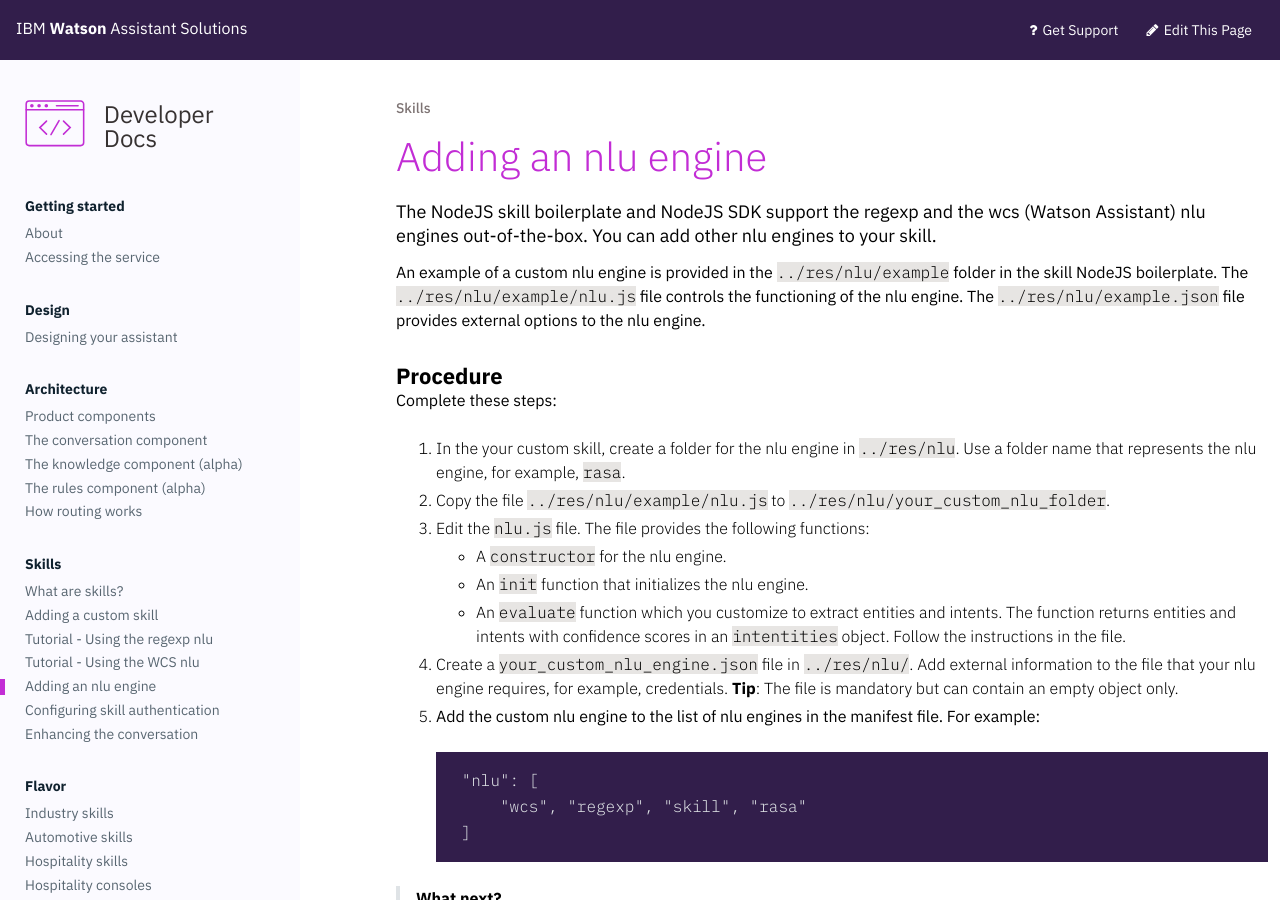
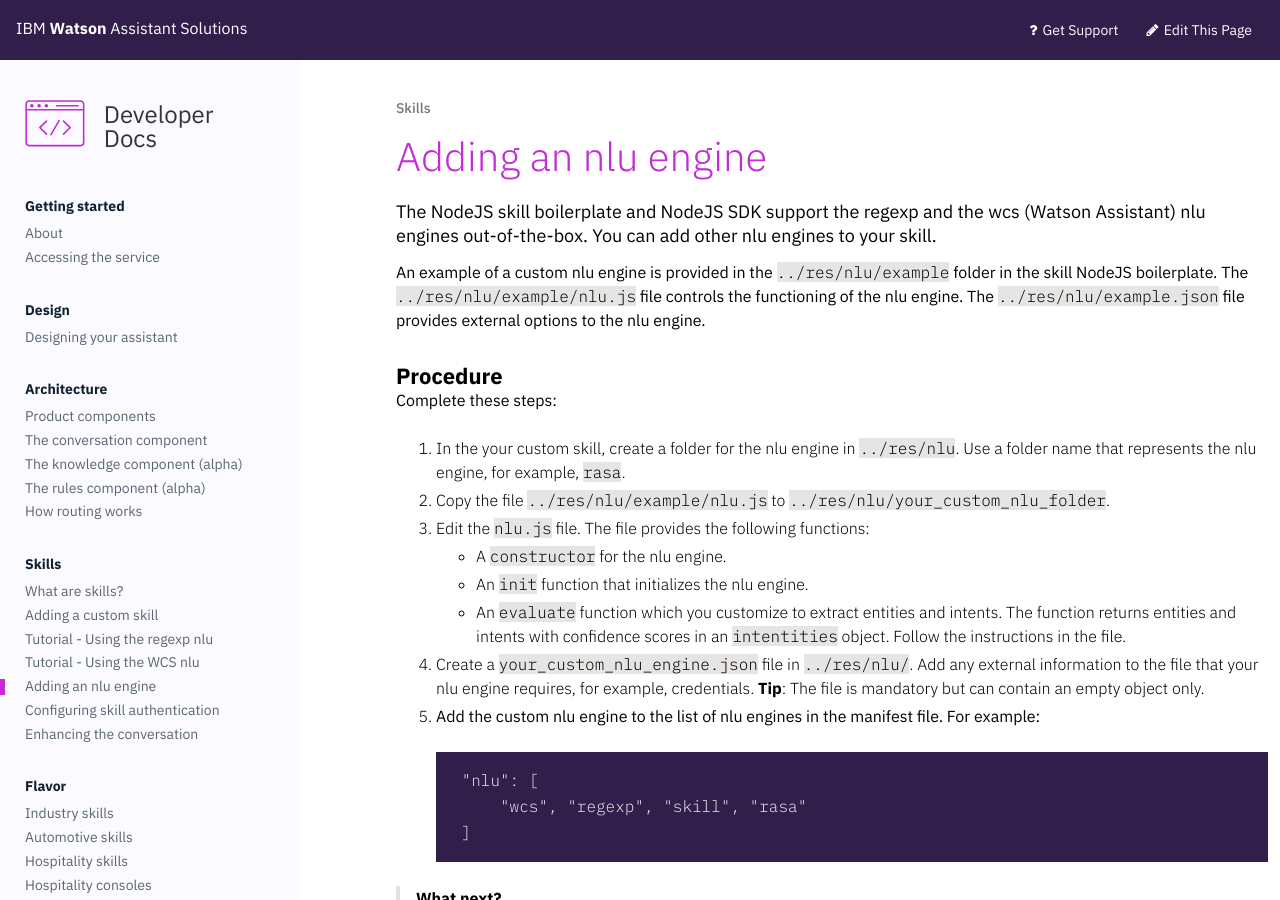
Before and after one commit to Watson-Personal-Assistant/developer, a Jekyll site: the page built from _content/skill/custom_nlu.md, in a window 1280 px wide. Built offline with Jekyll 4.4.1, drawn with Linux system fonts in a browser that asks for light colours; some web fonts are replaced.

Commit message:
Add 'any'.

````diff
--- a/_content/skill/custom_nlu.md
+++ b/_content/skill/custom_nlu.md
@@ -16,14 +16,14 @@
     - A `constructor` for the nlu engine.
     - An `init` function that initializes the nlu engine.
     - An `evaluate` function which you customize to extract entities and intents. The function returns entities and intents with confidence scores in an `intentities` object. Follow the instructions in the file.
-4. Create a `your_custom_nlu_engine.json` file in `../res/nlu/`.  Add external information to the file that your nlu engine requires, for example, credentials.  **Tip**: The file is mandatory but can contain an empty object only.
+4. Create a `your_custom_nlu_engine.json` file in `../res/nlu/`.  Add any external information to the file that your nlu engine requires, for example, credentials.  **Tip**: The file is mandatory but can contain an empty object only.
 5. Add the custom nlu engine to the list of nlu engines in the manifest file. For example:
 
     ```
     "nlu": [
         "wcs", "regexp", "skill", "rasa"
     ]
-```
+    ```
 
 > **What next?**
 * Read about [adding a custom skill]({{site.baseurl}}/skill/create_custom_skill).
````
